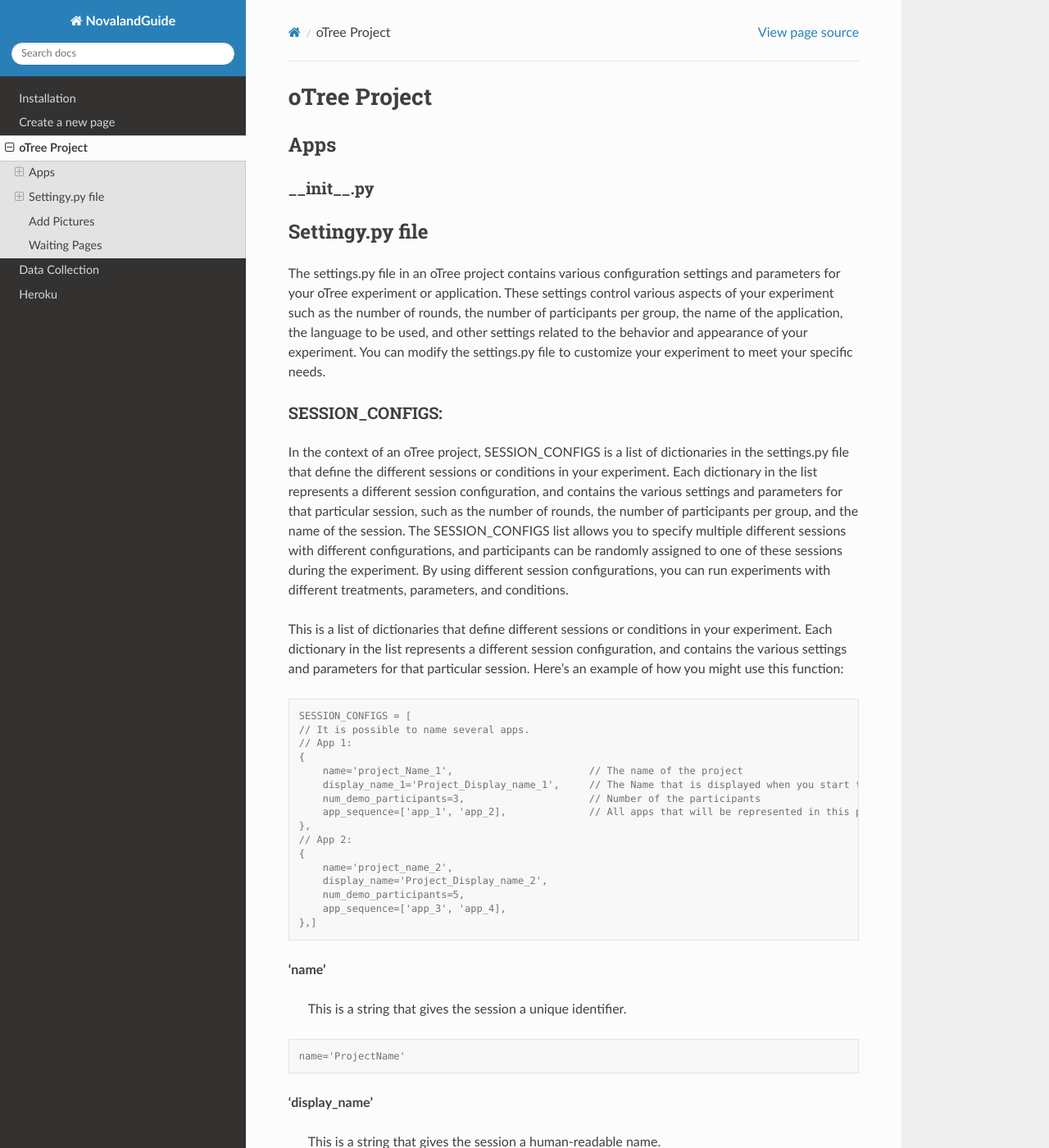
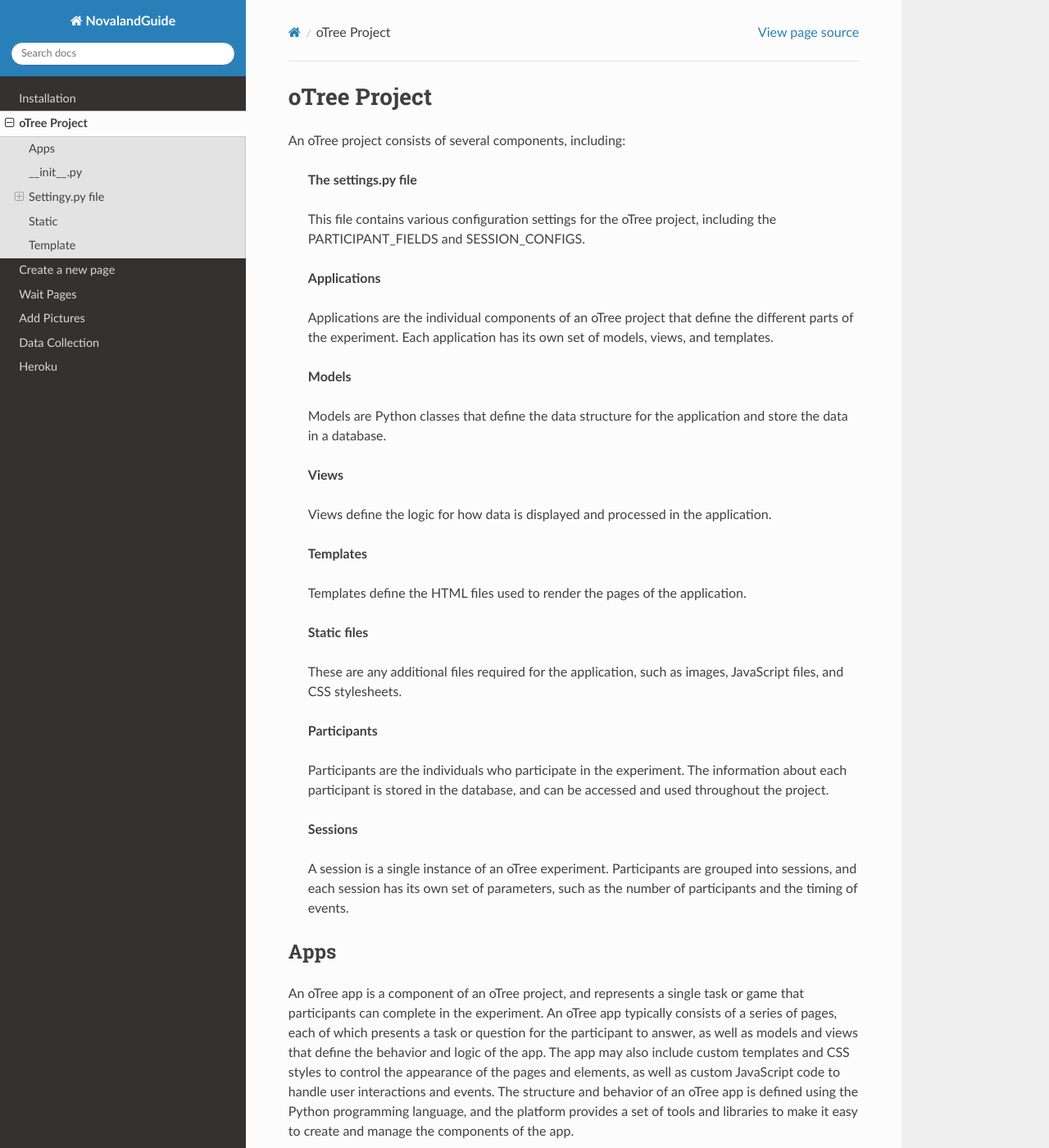
Before and after one commit to EmpPowiUDE/NovalandGuide, a Sphinx documentation site: the page built from docs/source/otreeProject.rst, in a window 1280 px wide and 1400 px high. Shown: the whole window at 82% size. Built offline with Sphinx 7.4.7 and the Read the Docs theme 2.0.0, drawn with Linux system fonts in a browser that asks for light colours; some of the changed text lies outside the part shown.

```diff
--- /dev/null
+++ b/docs/source/AddPictures.rst
@@ -0,0 +1,3 @@
+======================
+Add Pictures
+======================
--- /dev/null
+++ b/docs/source/WaitPages.rst
@@ -0,0 +1,3 @@
+======================
+Wait Pages
+======================
--- a/docs/source/otreeProject.rst
+++ b/docs/source/otreeProject.rst
@@ -2,11 +2,52 @@
 oTree Project
 ======================
 
+An oTree project consists of several components, including:
+
+    **The settings.py file**
+
+    This file contains various configuration settings for the oTree project, including the PARTICIPANT_FIELDS and SESSION_CONFIGS.
+
+    **Applications**
+
+    Applications are the individual components of an oTree project that define the different parts of the experiment. Each application has its own set of models, views, and templates.
+
+    **Models**
+
+    Models are Python classes that define the data structure for the application and store the data in a database.
+
+    **Views**
+
+    Views define the logic for how data is displayed and processed in the application.
+
+    **Templates**
+
+    Templates define the HTML files used to render the pages of the application.
+
+    **Static files**
+
+    These are any additional files required for the application, such as images, JavaScript files, and CSS stylesheets.
+
+    **Participants**
+
+    Participants are the individuals who participate in the experiment. The information about each participant is stored in the database, and can be accessed and used throughout the project.
+
+    **Sessions**
+
+    A session is a single instance of an oTree experiment. Participants are grouped into sessions, and each session has its own set of parameters, such as the number of participants and the timing of events.
+
 Apps
 ====================
+An oTree app is a component of an oTree project, and represents a single task or game that participants can complete in the experiment.
+An oTree app typically consists of a series of pages, each of which presents a task or question for the participant to answer, as well as models and views that define the behavior and logic of the app.
+The app may also include custom templates and CSS styles to control the appearance of the pages and elements, as well as custom JavaScript code to handle user interactions and events.
+The structure and behavior of an oTree app is defined using the Python programming language, and the platform provides a set of tools and libraries to make it easy to create and manage the components of the app.
+
 
 __init__.py
-__________________________________
+==============================
+
+
 
 
 Settingy.py file
@@ -94,30 +135,30 @@ This data is stored there and therefore can be replayed in other apps.
 
 Create participant value
 
- Settings.py:
+    Settings.py:
 
-.. code-block:: console
+    .. code-block:: console
 
-    PARTICIPANT_FIELDS = ['ValueName1', 'ValueName2', ...]
+        PARTICIPANT_FIELDS = ['ValueName1', 'ValueName2', ...]
 
 
 Save value in the participant variable:
 
- __init__.py file in app:
+    __init__.py file in app:
 
-.. code-block:: console
+    .. code-block:: console
 
-    player.participant.ValueName1 = Value_1
-    player.participant.ValueName2 = Value_2
+        player.participant.ValueName1 = Value_1
+        player.participant.ValueName2 = Value_2
 
 Use saved values:
 
- __init__.py file in app:
+    __init__.py file in app:
 
-.. code-block:: console
+    .. code-block:: console
 
-    New_Value_1 = player.participant.ValueName1
-    New_Value_2 = player.participant.ValueName2
+        New_Value_1 = player.participant.ValueName1
+        New_Value_2 = player.participant.ValueName2
 
 
 
@@ -134,10 +175,31 @@ This field was used in Novaland mainly to get information from all participants
 
 Example:
 
- Create an Settings Field.
-settings.py file:
+Create an Settings Field:
 
-SESSION_FIELDS = ['PARTEI', 'SPENDE', 'BRANDBETROFFENE']
+**settings.py file:**
+
+.. code-block:: console
+
+    SESSION_FIELDS = ['Variable_1', 'Variable_2', ...]
+
+Save a value in a session field:
+
+**__init__.py**
+
+.. code-block:: console
+
+    player.session.Variable_1 = Value_1
+    player.session.Variable_2 = Value_2
+
+Use a saved session value:
+
+**__init__.py**
+
+.. code-block:: console
+
+    New_Value_1 = player.session.ValueName1
+    New_Value_2 = player.session.ValueName2
 
 
 LANGUAGE_CODE
@@ -149,19 +211,41 @@ This is a string value that sets the language used in your experiment.
 
     LANGUAGE_CODE = 'de'
 
-ADMIN_USERNAME = 'admin'
+ADMIN_USERNAME
+____________________
+The ADMIN_USERNAME in the settings.py file in an oTree project refers to the username used by the administrator of the platform.
+This username is used to log in to the oTree administration interface, which provides access to various tools and features for managing the platform, such as monitoring participant progress, viewing data, and controlling the flow of the experiment.
+The ADMIN_USERNAME setting allows you to specify the username that will be used by the platform administrator.
+
+
+Example:
+
+.. code-block:: console
+
+    ADMIN_USERNAME = 'admin'
+
 
 ADMIN_PASSWORD = environ.get('OTREE_ADMIN_PASSWORD')
 
 SECRET_KEY = '6079585529411'
 
-DEBUG = False
-
-use_browser_bots = False
-
-Add Pictures
-========================
+DEBUG
+_____________________________
+Debug is a Boolean value that controls whether oTree should run in debug mode or not.
+In debug mode, detailed error messages are displayed and the performance is slower.
 
 
-Waiting Pages
+Example:
+
+..code-block:: console
+
+    DEBUG = False
+
+
+Static
+=========================
+A directory that contains any static assets such as images, fonts, or other files that are needed by the app.
+
+Template
 ===========================
+A directory that contains the HTML templates for the pages in the app, as well as any custom CSS and JavaScript files used by the templates.
```
Also changed, not shown: docs/source/index.rst (+11 -1 lines).
